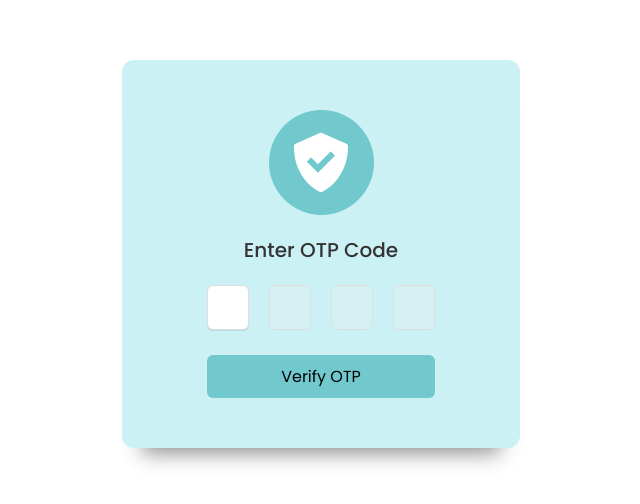
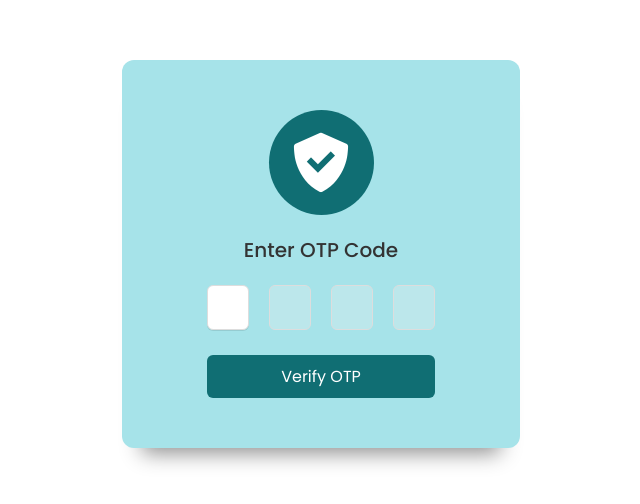
Before and after one commit to Akashfw/Beautify.com, a plain HTML site: page Frontend/signup.html in a window 1280 px wide. Shown: the part 146-650 px from the top of the page, without its empty margins (319-959 px from the left). Drawn offline with nearby package versions, Linux system fonts and the light colour scheme.

Commit message:
otp color changes

```diff
--- a/Frontend/assets/css/otp.css
+++ b/Frontend/assets/css/otp.css
@@ -20,7 +20,7 @@ body {
   justify-content: center;
 }
 .container {
-  background: #CBF1F5;
+  background: #A6E3E9;
   padding: 50px 85px;
   border-radius: 12px;
   row-gap: 20px;
@@ -36,7 +36,7 @@ body {
 .container header {
   height: 105px;
   width: 105px;
-  background: #71C9CE;
+  background: #106e73;
   color: #fff;
   font-size: 4.5rem;
   border-radius: 50%;
@@ -76,11 +76,13 @@ form button {
   cursor: pointer;
   border-radius: 6px;
   pointer-events: none;
-  background: #71C9CE;
+  background: #106e73;
   transition: all 0.2s ease;
+  color: #fff;
 
 }
 form button.active {
-  background: #fff;
+  background: #106e73;
+  color: #fff;
   pointer-events: auto;
 }
```
Also changed, not shown: Frontend/otp.html (+1 -1 lines), Frontend/productPage.html (+12 -0 lines).
